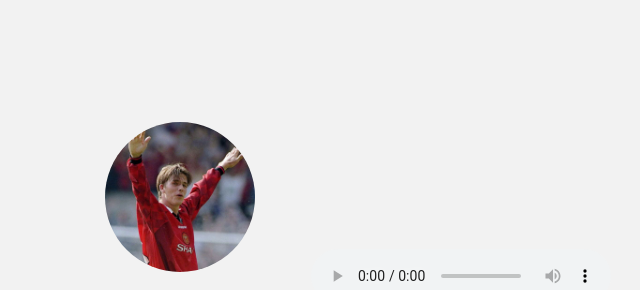
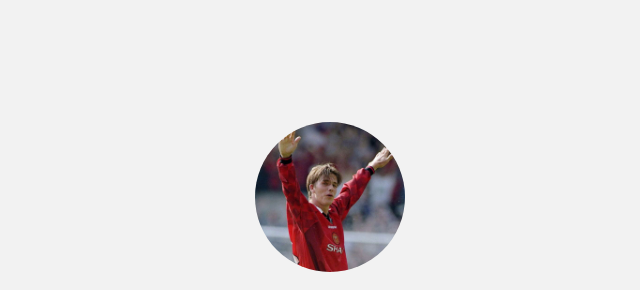
Before and after one commit to steady298/self, a plain HTML site: page index.html in a window 1280 px wide. Shown: the part 124-414 px from the top of the page, without its empty margins (310-950 px from the left). Drawn offline with Linux system fonts and the light colour scheme.

Commit message:
Update index.html

```diff
--- a/index.html
+++ b/index.html
@@ -68,7 +68,7 @@
             <!-- Add more social links as needed -->
         </div>
     </div>
-    <audio src="/yehangxing.m4a" autoplay loop controls>
+    <audio src="/yehangxing.m4a" autoplay loop>
     </audio>
 </body>
 </html>
```
